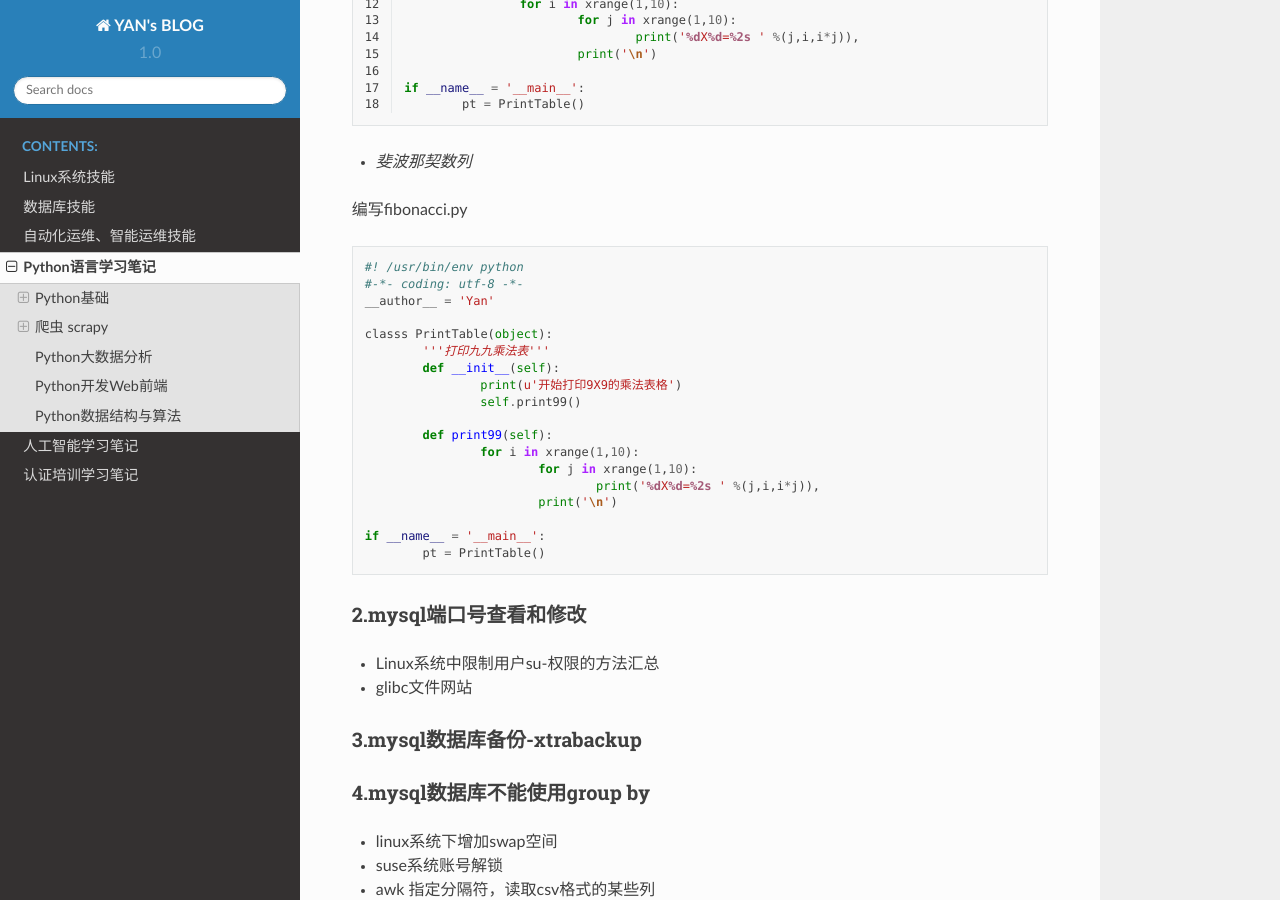
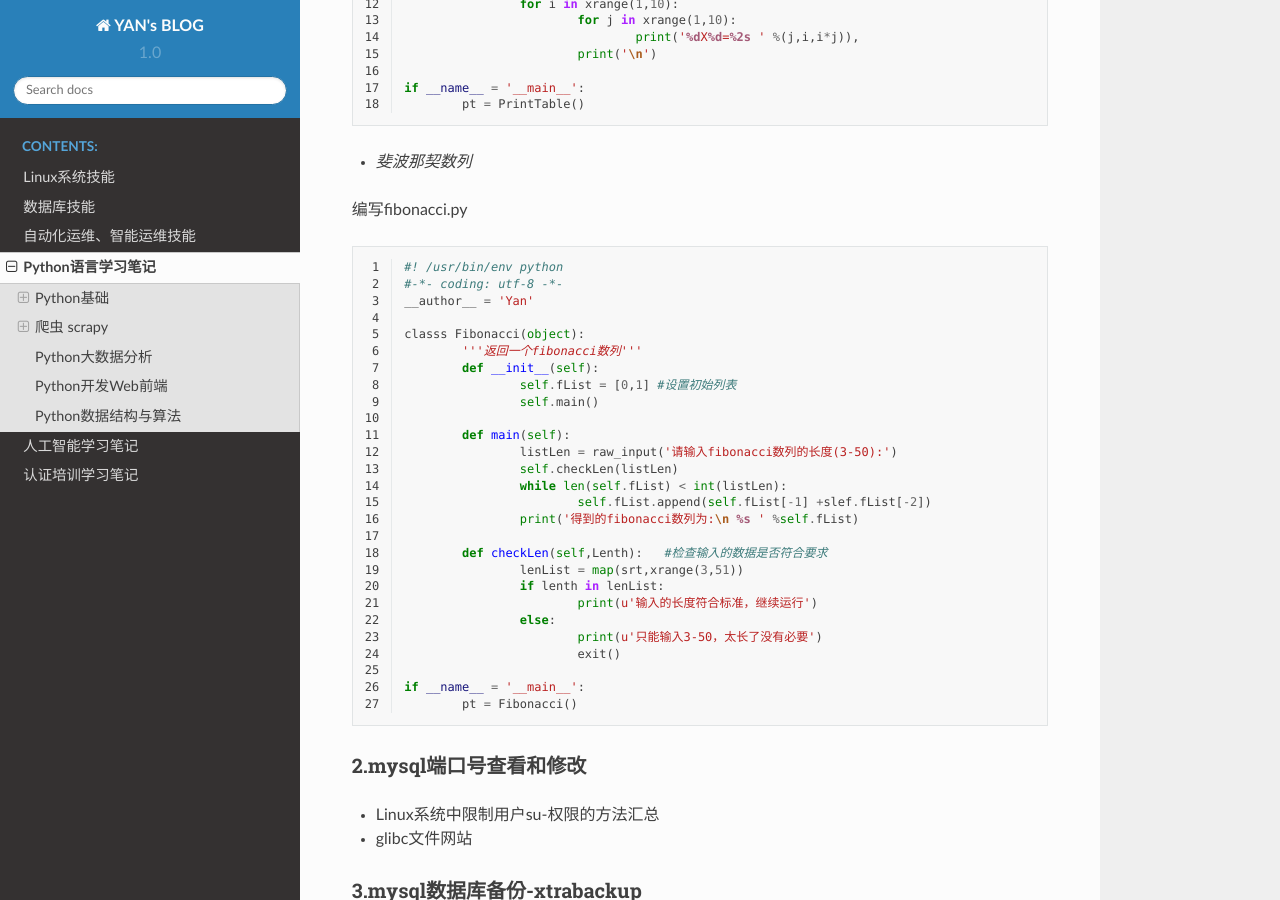
Before and after one commit to jeque/mkdocs, a Sphinx documentation site: the page built from source/Python.rst, in a window 1280 px wide and 900 px high, scrolled down 578 px. Built offline with Sphinx 7.4.7 and the Read the Docs theme 2.0.0, drawn with Linux system fonts in a browser that asks for light colours.

Commit message:
fabonacci
fabonacci

```diff
--- a/source/Python.rst
+++ b/source/Python.rst
@@ -39,25 +39,35 @@ Python基础
 编写fibonacci.py
 
 .. code-block:: python
+	:linenos:
 
 	#! /usr/bin/env python
 	#-*- coding: utf-8 -*-
 	__author__ = 'Yan'
 
-	classs PrintTable(object):
-		'''打印九九乘法表'''
+	classs Fibonacci(object):
+		'''返回一个fibonacci数列'''
 		def __init__(self):
-			print(u'开始打印9X9的乘法表格')
-			self.print99()
+			self.fList = [0,1] #设置初始列表
+			self.main()
 
-		def print99(self):
-			for i in xrange(1,10):
-				for j in xrange(1,10):
-					print('%dX%d=%2s ' %(j,i,i*j)),
-				print('\n')
+		def main(self):
+			listLen = raw_input('请输入fibonacci数列的长度(3-50):')
+			self.checkLen(listLen)
+			while len(self.fList) < int(listLen):
+				self.fList.append(self.fList[-1] +slef.fList[-2])
+			print('得到的fibonacci数列为:\n %s ' %self.fList)
+
+		def checkLen(self,Lenth):   #检查输入的数据是否符合要求
+			lenList = map(srt,xrange(3,51))
+			if lenth in lenList:
+				print(u'输入的长度符合标准，继续运行')
+			else:
+				print(u'只能输入3-50，太长了没有必要')
+				exit()
 
 	if __name__ = '__main__':
-		pt = PrintTable()
+		pt = Fibonacci()
 
 **2.mysql端口号查看和修改**
 ~~~~~~~~~~~~~~~~~~~~~~~~~~~~~~~~~~
```
